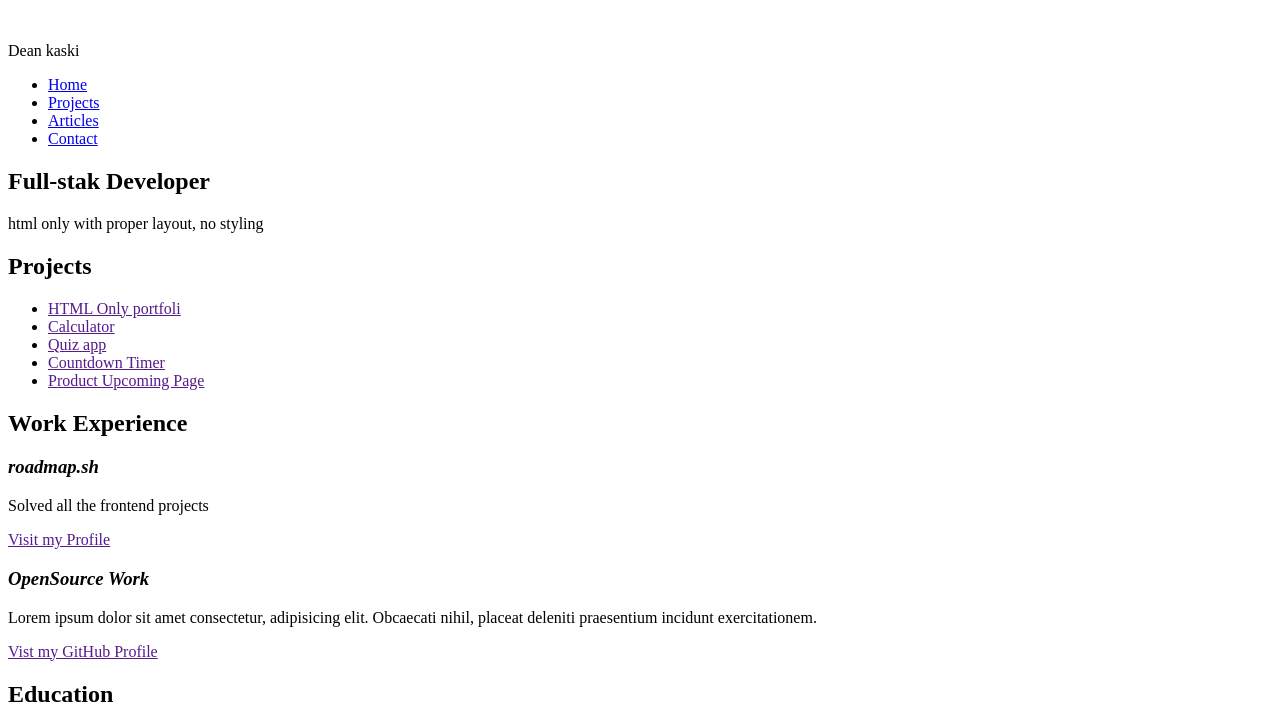
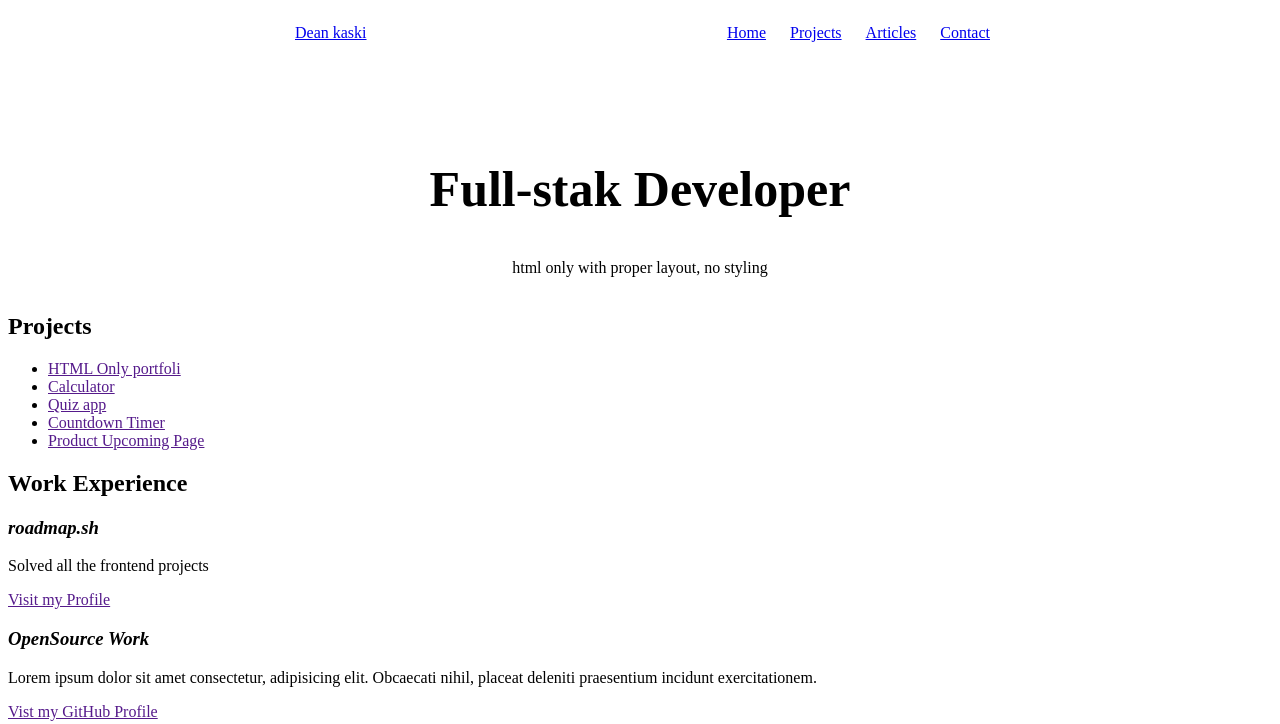
Before and after one commit to deankaski1995-cpu/MultiPageWebsite, a plain HTML site: page index.html in a window 1280 px wide. Shown: the top 724 px of the page. Drawn offline with Linux system fonts and the light colour scheme.

Commit message:
Add postions and font sizes to header elements

```diff
--- /dev/null
+++ b/css/style.css
@@ -0,0 +1,10 @@
+*, *::before, *::after {
+  box-sizing: border-box;
+}
+
+html {
+  font-size: 62.5%;
+}
+ body {
+  font-size: 1.6rem;
+ }
--- a/index.html
+++ b/index.html
@@ -10,15 +10,61 @@
   <meta property="og:description" content="Dean Kaski portfolio website">
   <meta property="og:url" content="">
   <meta property="og:image" content="">
+  <link rel="stylesheet" href="css/style.css">
   <link rel="icon" type="image/x-icon" href=""/>
   <title>Dean Kaski portfolio website</title>
+  <style>
+    body {
+      display: flex;
+      flex-direction: column;
+      justify-content: center;
+    }
+
+    header {
+      display: flex;
+      flex-direction: column;
+      gap: clamp(2rem, 6vw, 6rem);
+    }
+
+    .brand-link {
+      display: flex;
+      align-items: center;
+      gap: 0.5rem;
+    }
+
+    nav {
+      display: flex;
+      align-items: center;
+      justify-content: space-between;
+      width: min(100% - 2rem, 70rem);
+      margin-inline: auto;
+    }
+
+
+    nav ul {
+      display: flex;
+      gap: clamp(0.8rem, 2vw, 2.4rem);
+      list-style: none;
+    }
+
+    .titles{
+      text-align: center;
+    }
+
+    .titles h1 {
+      font-size: 5rem;
+    }
+
+    </style>
 </head>
 <body>
   <section>
     <header>
       <nav>
+        <a class="brand-link" href="index.html">
           <img src="" alt="">
           <p>Dean kaski</p>
+        </a>
         <ul>
           <li><a href="index.html">Home</a></li>
           <li><a href="projects.html">Projects</a></li>
@@ -26,8 +72,10 @@
           <li><a href="contact.html">Contact</a></li>
         </ul>
       </nav>
+      <div class="titles">
         <h1>Full-stak Developer</h1>
         <p>html only with proper layout, no styling</p>
+      </div>
     </header>
   </section>
   <main>
@@ -76,8 +124,9 @@
         </ul>
       </section>
     </section>
+  </main>
+  <footer>
     <section>
-
       <h2>Reviews from my Teachers</h2>
       <section>
         <p>
@@ -107,9 +156,9 @@
         </ul>
       </section>
     </section>
-  </main>
-  <footer>
-    <p>all rights reserved 2026</p>
+    <section>
+      <p>all rights reserved to 2026</p>
+    </section>
   </footer>
 </body>
 </html>
```
Also changed, not shown: articles.html (+1 -0 lines), contact.html (+1 -0 lines), projects.html (+1 -0 lines). Lines whose indentation alone changed are shown as unchanged.
